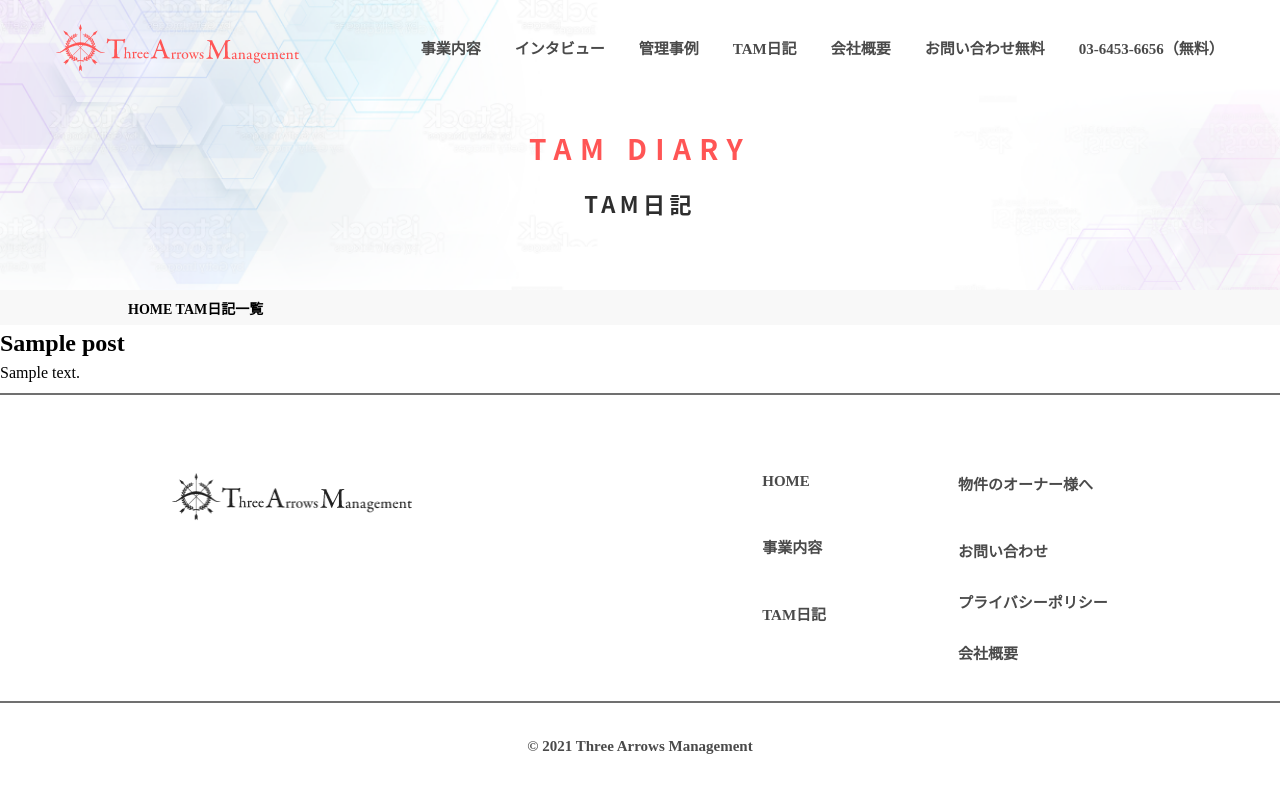
After one commit to yummy-f/air-sapo-tam, a WordPress theme: template archive.php in a window 1280 px wide. The commit adds this page. Run offline with PHP 8.4 and a stand-in for WordPress, Linux system fonts and the light colour scheme; the site name, menu and one post (Sample post) are stand-ins, and other content is empty; some libraries are stand-ins or nearby versions; some web fonts are replaced.

Commit message:
2021-0828

```diff
--- /dev/null
+++ b/archive.php
@@ -0,0 +1,42 @@
+<?php
+/*
+Template Name: TAM日記
+*/
+?>
+
+
+<?php get_header(); ?>
+
+
+<!-------------------------------- TAM DAIRY ----------------------------------->
+<div class="tam_diary">
+  <h1>TAM DIARY</h1>
+  <h2>TAM日記</h2>
+</div>
+
+<div class="diary_list">
+  <p>HOME TAM日記一覧</p>
+</div>
+
+
+<!-------------------------------- 日記一覧 ----------------------------------->
+<div class="diary_main">
+
+  <?php if (have_posts()) : ?>
+    <?php while (have_posts()) : the_post(); ?>
+      <section class="post-item">
+        <h2><?php the_title(); ?></h2>
+        <p><?php the_content(); ?></p>
+      </section>
+    <?php endwhile; ?>
+  <?php else : ?>
+    <div class="error">
+      <p>お探しの記事は見つかりませんでした。</p>
+    </div>
+  <?php endif; ?>
+
+</div>
+
+<hr>
+
+<?php get_footer(); ?>
--- a/css/custom.css
+++ b/css/custom.css
@@ -396,6 +396,10 @@ header {
 }
 
 /*------------------------------------ フッター --------------------------------------*/
+hr {
+  border: 1px solid #707070;
+}
+
 
 footer {
   font: normal normal bold 15px "Yu Gothic";
@@ -440,3 +444,48 @@ footer {
   font: normal normal bold 15px Yu Gothic;
   color: #4A4A4A;
 }
+
+
+
+
+
+
+
+
+
+/*------------------------------------ TAM日記 --------------------------------------*/
+.tam_diary {
+  height: 290px;
+  background-image: url("../image/background_other.png");
+  background-size:cover;
+}
+
+.tam_diary h1 {
+  font: normal normal bold 28px Noto Sans CJK JP;
+  letter-spacing: 8.4px;
+  color: #FF5555;
+  text-align: center;
+  padding-top: 128px;
+}
+
+.tam_diary h2 {
+  font: normal normal bold 22px Noto Sans CJK JP;
+  letter-spacing: 4.4px;
+  color: #2E2E2E;
+  text-align: center;
+  margin-top: 19px;
+}
+
+.diary_list {
+  height: 35px;
+  background-color: #F8F8F8;
+}
+
+.diary_list p {
+  padding-top: 8px;
+  margin-left: 10%;
+  font: normal normal bold 14px Yu Gothic;
+}
+
+
+/*------------------------------------ 日記一覧 --------------------------------------*/
--- a/header.php
+++ b/header.php
@@ -73,7 +73,7 @@
                 </a>
             </div>
             <div class="header_menu">
-                <a href="">
+                <a href="tam_diary">
                     <p>TAM日記</p>
                 </a>
             </div>
```
Also changed, not shown: index.php (+12 -4 lines), image/background_other.png (added), image/グループ 149.png (added).
